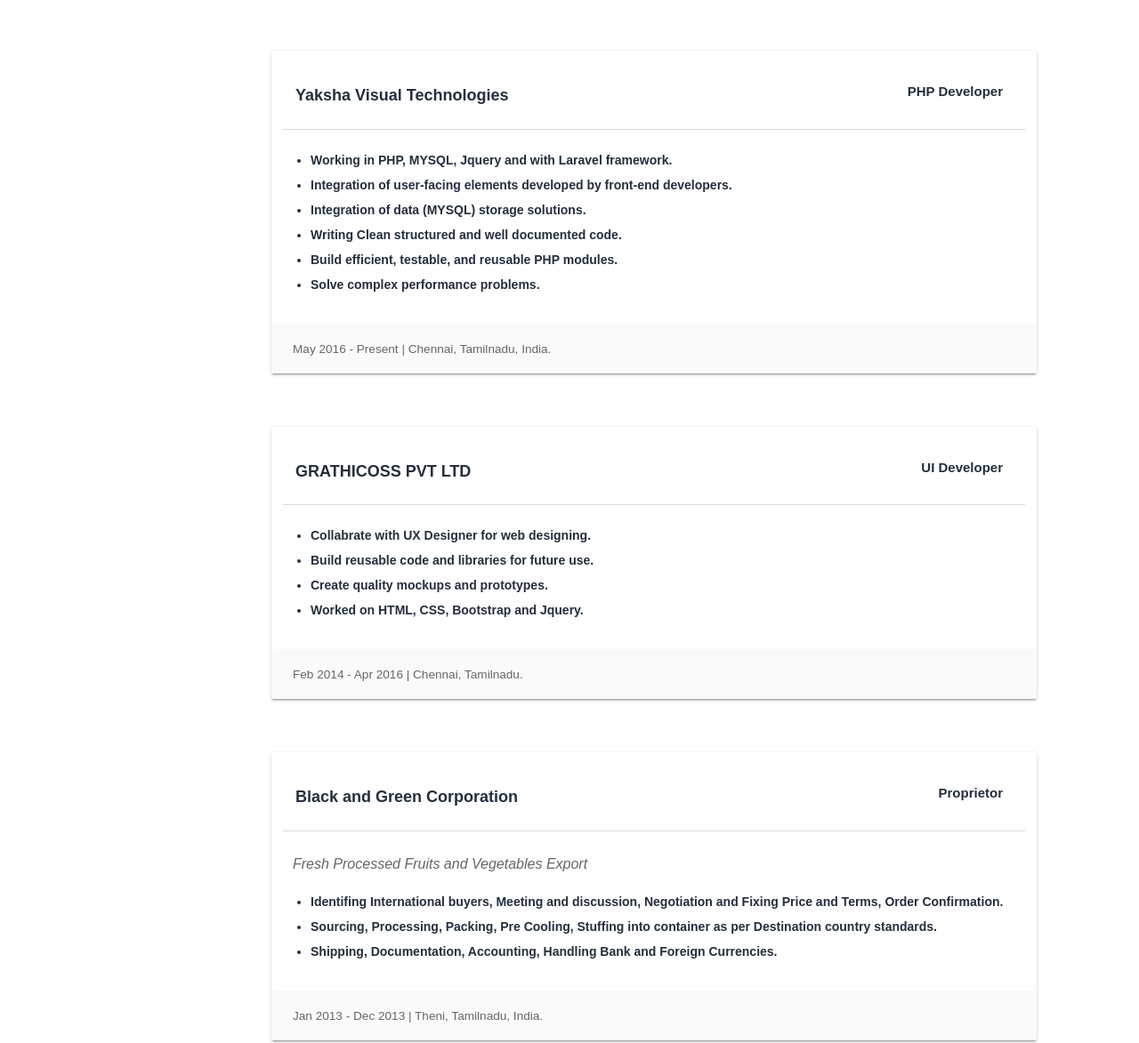
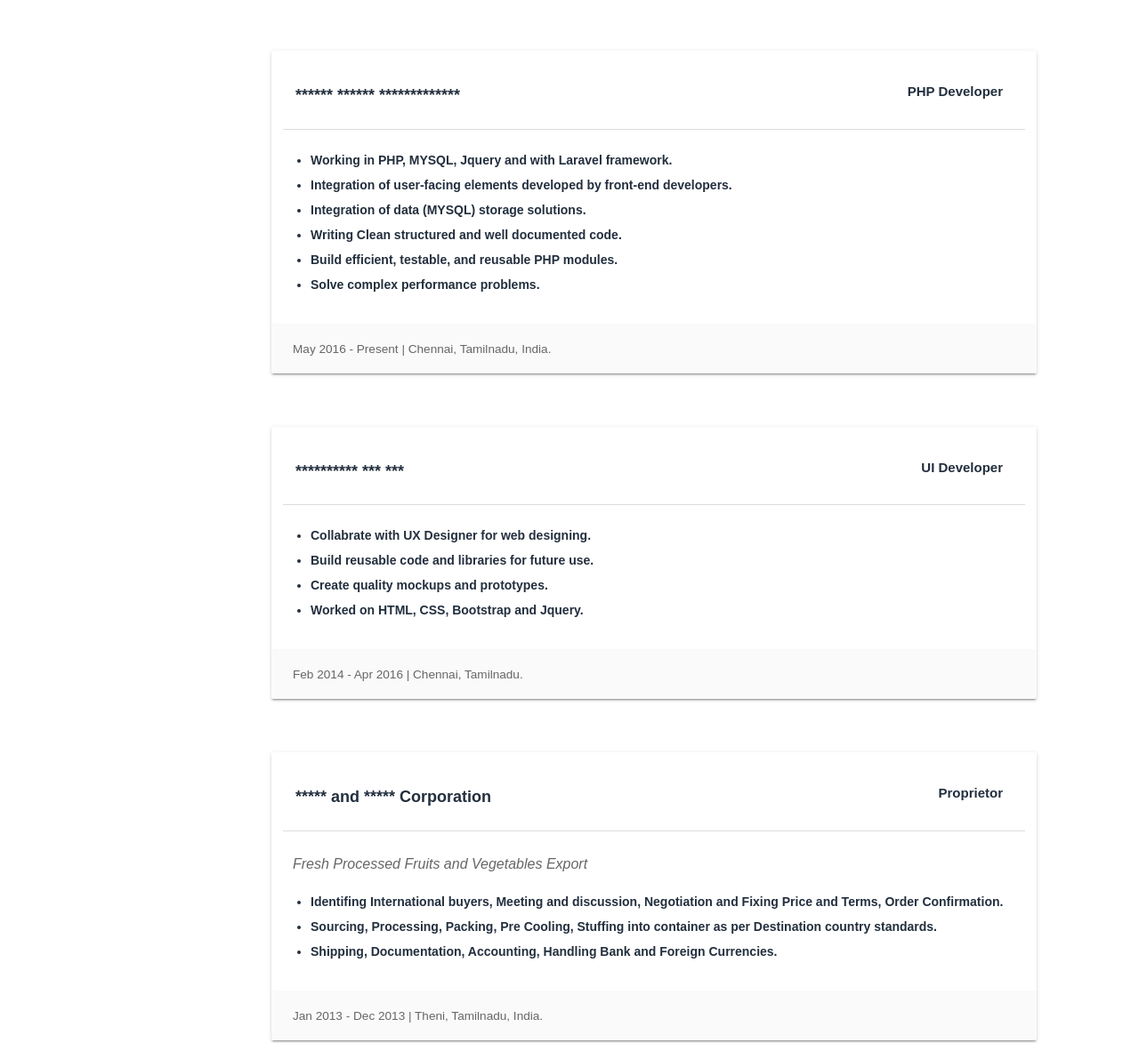
Before and after one commit to gopinath4devops/gopinath4devops.github.io, a plain HTML site: page index.html in a window 1280 px wide. Shown: the part 1407-2580 px from the top of the page at 89% size. Drawn offline with nearby package versions, Linux system fonts and the light colour scheme; a script that the page names is missing.

Commit message:
Hiding company name
Just hiding the company name

```diff
--- a/index.html
+++ b/index.html
@@ -70,7 +70,7 @@
         <li class="bold"><a aria-label="Navigate to the Skills section" href="#skills" class="waves-effect waves-dark msk"><i class="mdi-av-equalizer small"></i><span>Skills</span></a></li>
         <li class="bold"><a aria-label="Navigate to the Education section" href="#education" class="waves-effect waves-dark med"><i class="mdi-social-school small"></i><span>Education</span></a></li>
         <li class="bold"><a aria-label="Navigate to the Contact section" href="#contact" class="waves-effect waves-dark mco"><i class="mdi-content-mail small"></i><span>Contact</span></a></li>
-        <li class="bold"><a aria-label="Open Gopinsth's resume in a new tab" href="gopinathak_resume.pdf" target="_blank" class="waves-effect waves-dark  mre"><i class="mdi-action-description small"></i><span>Resume</span></a></li>
+        <li class="bold"><a aria-label="Open Gopinsth's resume in a new tab" href="#" target="_blank" class="waves-effect waves-dark  mre"><i class="mdi-action-description small"></i><span>Resume</span></a></li>
       </ul>
     </nav>
     <nav class="hide-on-large only trigger z-depth-1"><a aria-label="Toggle visibility of the mobile navbar" href="#" data-activates="slide-out" class="button-collapse"><i class="mdi-navigation-menu"></i></a>
@@ -112,7 +112,7 @@
             <div class="card-content">
               <div class="row">
                 <div class="col s12 m10">
-                  <p><span class="card-title"><a class="teal-text hoverline">Yaksha Visual Technologies</a></span></p>
+                  <p><span class="card-title"><a class="teal-text hoverline">****** ****** *************</a></span></p>
                 </div>
               </div>
               <div class="role" style="color: #232f3e; font-weight: 600; font-size: 1rem;">PHP Developer</div>
@@ -131,7 +131,7 @@
             <div class="card-content">
               <div class="row">
                 <div class="col s12 m10">
-                  <p><span class="card-title"><a class="teal-text hoverline">GRATHICOSS PVT LTD</a></span></p>
+                  <p><span class="card-title"><a class="teal-text hoverline">********** *** ***</a></span></p>
                 </div>
               </div>
               <div class="role" style="color: #232f3e; font-weight: 600; font-size: 1rem;">UI Developer</div>
@@ -150,7 +150,7 @@
             <div class="card-content">
               <div class="row">
                 <div class="col s12 m10">
-                  <p><span class="card-title"><a class="teal-text hoverline">Black and Green Corporation</a></span></p>
+                  <p><span class="card-title"><a class="teal-text hoverline">***** and ***** Corporation</a></span></p>
                 </div>
               </div>
               <div class="role" style="color: #232f3e; font-weight: 600; font-size: 1rem;">Proprietor</div>
@@ -170,7 +170,7 @@
               <div class="row">
 
                 <div class="col s12 m10">
-                  <p><span class="card-title"><a class="teal-text hoverline">Kodai's West Hill Farm</a></span></p>
+                  <p><span class="card-title"><a class="teal-text hoverline">****** West **** Farm</a></span></p>
                 </div>
               </div>
               <div class="role" style="color: #232f3e; font-weight: 600; font-size: 1rem;">Managing Partner</div>
```
